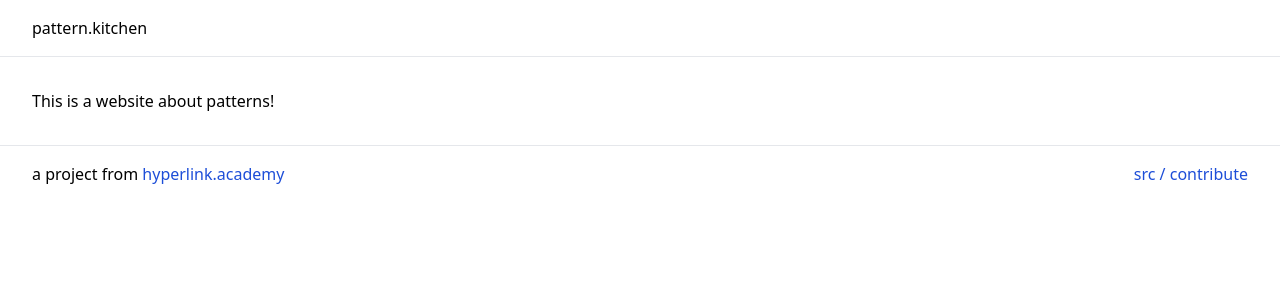
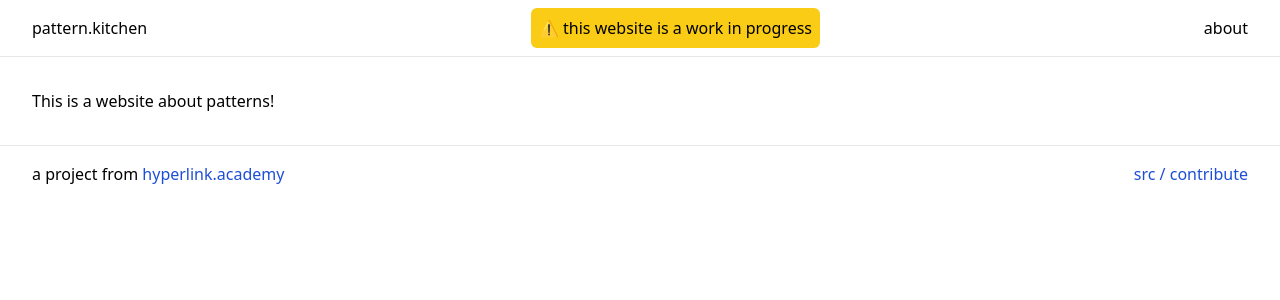
Before and after one commit to hyperlink-academy/pattern.kitchen, a Next.js app: page /about in a window 1280 px wide. Shown: the top 300 px of the page. Built offline with nearby package versions, Linux system fonts and the light colour scheme.

Commit message:
clean up css, revert broken full height thing

```diff
--- a/mdx-components.tsx
+++ b/mdx-components.tsx
@@ -58,7 +58,7 @@ function PLNav(props: { patterns: Array<any>; currentTitle: string }) {
           key={randomPattern.path}
           className="bg-white hover:bg-black hover:text-white p-1 border border-black rounded-md transition-all min-h-[256px]"
         >
-          random 🎲
+          random 🔀
         </Link>
       </div>
       {nextPattern ? (
--- a/pages/_app.js
+++ b/pages/_app.js
@@ -58,13 +58,10 @@ const LayoutHome = (props) => {
 const LayoutPatternLanguage = (props) => {
   return (
     // PAGE WRAPPER
-    <div className="lg:max-w-7xl m-auto h-[calc(100dvh-146px)]">
+    <div className="lg:max-w-7xl m-auto">
       <Header />
-      {/* <div className="pb-4">
-        <Link href="/">⇠ back</Link>
-      </div> */}
       {/* CONTENT WRAPPER */}
-      <main className="flex flex-col gap-4 max-w-3xl px-8 py-4 m-auto h-[inherit]">
+      <main className="flex flex-col gap-4 max-w-3xl px-8 py-4 m-auto">
         {props.children}
       </main>
       <Footer />
@@ -74,8 +71,10 @@ const LayoutPatternLanguage = (props) => {
 
 const Header = (props) => {
   return (
-    <div className="sticky top-0 bg-white px-8 py-4 border-b mb-4">
+    <div className="sticky top-0 bg-white px-8 py-4 border-b mb-4 flex justify-between">
       <Link href="/">pattern.kitchen</Link>
+      <WIPBanner />
+      <Link href="/about">about</Link>
     </div>
   );
 };
@@ -102,3 +101,9 @@ const Footer = (props) => {
     </div>
   );
 };
+
+const WIPBanner = () => (
+  <div className="p-2 -m-2 bg-yellow-400 rounded-md">
+    <p>⚠️ this website is a work in progress</p>
+  </div>
+);
--- a/pages/index.js
+++ b/pages/index.js
@@ -6,19 +6,10 @@ export default function Home(props) {
     <>
       <h1>Pattern Kitchen</h1>
       <p>Welcome! This is a place for pattern languages…</p>
-      <WIPBanner />
       <PatternLanguageList patterns={props.patterns} />
     </>
   );
 }
-
-const WIPBanner = () => (
-  <div className="p-4 bg-yellow-400 rounded-md m-auto">
-    <p>⚠️ this website is a work in progress</p>
-    <p>〰️〰️〰️〰️〰️〰️〰️〰️〰️〰️〰️〰️〰️〰️〰️〰️〰️</p>
-    <p>🔜 stay tuned for detailed pattern pages!</p>
-  </div>
-);
 
 const PatternLanguageList = (props) => (
   <div className="grid grid-cols-1 sm:grid-cols-2 md:grid-cols-3 gap-4">
```
